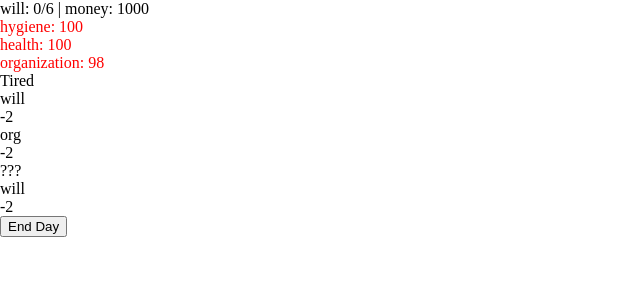
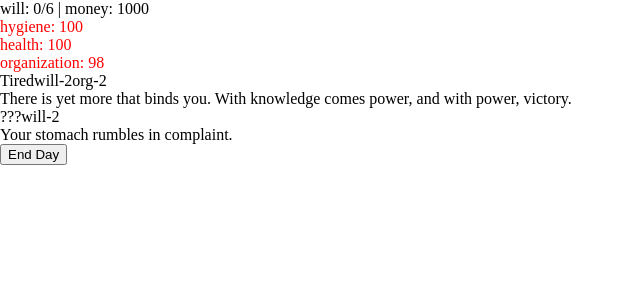
Before and after one commit to jakecoble/thewill, a Vue app: page / in a window 1280 px wide. Shown: the top 300 px of the page, without its empty margins (0-640 px from the left). Built offline with nearby package versions, Linux system fonts and the light colour scheme.

Commit message:
add modifier descriptions

```diff
--- a/src/components/Modifier.vue
+++ b/src/components/Modifier.vue
@@ -2,6 +2,7 @@
   <li class="modifier">
     <div v-if="!props.mod.hidden" class="name hidden">???</div>
     <div v-else class="name">{{ props.mod.display_name }}</div>
+
     <ul class="statBonuses">
       <li v-if="props.mod.will" class="statBonus">
         <div class="statBonusName">will</div>
@@ -23,8 +24,39 @@
         <div class="statBonusValue">{{ props.mod.hygiene }}</div>
       </li>
     </ul>
+
+    <div v-if="!props.mod.hidden" class="description">{{ props.mod.description }}</div>
+    <div v-else class="description hidden">There is yet more that binds you. With knowledge comes power, and with power, victory.</div>
   </li>
 </template>
 
 <style scoped>
+  .modifier {
+  }
+
+  .name {
+    display: inline-block;
+  }
+
+  .hidden {
+  }
+
+  .statBonuses {
+    display: inline-block;
+  }
+
+  .statBonus {
+    display: inline-block;
+  }
+
+  .statBonusName {
+    display: inline-block;
+  }
+
+  .statBonusValue {
+    display: inline-block;
+  }
+
+  .description {
+  }
 </style>
--- a/src/store/modules/modifiers.js
+++ b/src/store/modules/modifiers.js
@@ -4,6 +4,7 @@ export default {
   state: {
     medicine: {
       display_name: 'Medicated',
+      description: 'Sometimes a salve, sometimes an ordeal, always a gamble.',
       will: 3,
       duration: 7,
       decay: 7,
@@ -12,6 +13,7 @@ export default {
 
     tired: {
       display_name: 'Tired',
+      description: 'Your body is heavy with the weight of fatigue.',
       will: -2,
       org: -2,
       active: true,
@@ -20,6 +22,7 @@ export default {
 
     hungry: {
       display_name: 'Hungry',
+      description: 'Your stomach rumbles in complaint.',
       will: -2,
       addChoices: ['eat'],
       active: true
```
